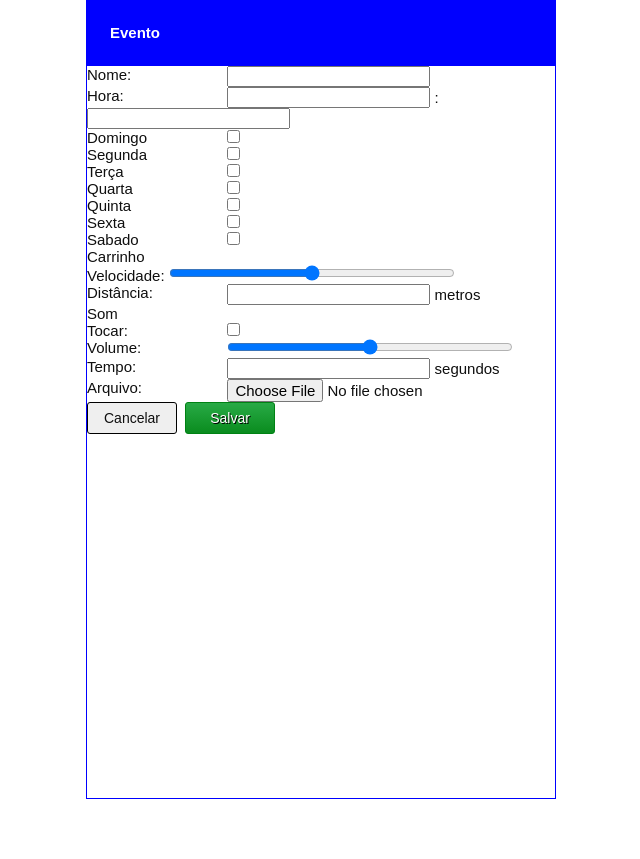
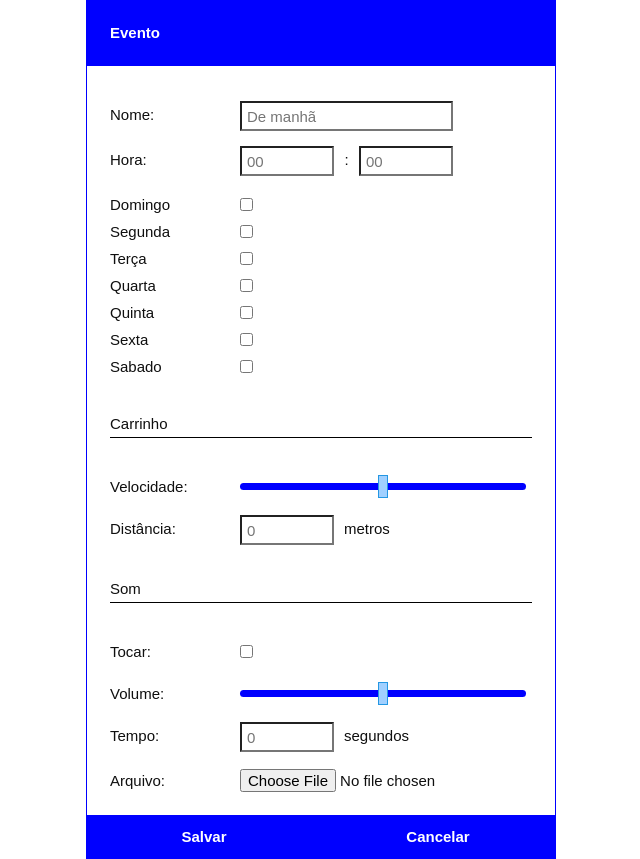
Before and after one commit to ricardoboing/TCC, a PHP site: page /evento.html in a window 1280 px wide. Shown: the whole page, without its empty margins (319-959 px from the left). Before the commit the page ends 799 px from the top, so only its background shows below. Run offline with PHP 8.4, Linux system fonts and the light colour scheme.

Commit message:
Implementacoes referentes a interface web (html/css).

```diff
--- a/Codigo/Web/css/style.css
+++ b/Codigo/Web/css/style.css
@@ -16,6 +16,52 @@ div.centralizado {
 input[type='file'],
 input[type='range'] {
 	width: 286px;
+}
+input[type='number'] {
+	width: 80px;
+}
+input[type='number'],
+input[type='text'] {
+	height: 20px;
+	padding: 3px 5px;
+	border-width: 2px;
+}
+
+/* ----------- Input[range] ----------- */
+input[type='range'] {
+	-webkit-appearance: none;
+	background-color: blue;
+	margin: 10px 0;
+	border-radius: 5px;
+	height: 7px;
+	cursor: pointer;
+}
+input[type=range]:focus {
+	outline: none;
+}
+input[type=range]::-webkit-slider-thumb {
+	width: 10px;
+	height: 23px;
+	border: 1px solid #2497E3;
+	background-color: #A1D0FF;
+	-webkit-appearance: none;
+	box-shadow: 0px 0px 0px #000000;
+}
+input[type=range]::-ms-thumb {
+	width: 10px;
+	height: 23px;
+	border: 1px solid #2497E3;
+	background-color: #A1D0FF;
+	-webkit-appearance: none;
+	box-shadow: 0px 0px 0px #000000;
+}
+input[type=range]::-moz-range-thumb {
+	width: 10px;
+	height: 23px;
+	border: 1px solid #2497E3;
+	background-color: #A1D0FF;
+	-webkit-appearance: none;
+	box-shadow: 0px 0px 0px #000000;
 }
 
 /* ----------- Button ----------- */
@@ -102,13 +148,26 @@ header span {
 main {
 	width: 468px;
 	min-height: 732px;
+	padding-bottom: 60px;
 	float: left;
 	border: 1px blue solid;
 	position: relative;
 }
 main section {
+	width: 422px;
+	float: left;
+	padding: 0px 23px;
+	margin-top: 20px;
+}
+main div {
 	width: 100%;
 	float: left;
+	margin-top: 15px;
+}
+main section div div {
+	width: auto;
+	display: table;
+	margin: 0px;
 }
 main div.titulo {
 	width: 100%;
@@ -118,18 +177,26 @@ main div.titulo {
 	padding-bottom: 5px;
 }
 main label {
-	width: 30%;
+	width: 130px;
+	height: 27px;
+	display: table-cell;
+	vertical-align: middle;
+}
+main button {
+	width: 91px;
+	float: left;
+	margin-right: 5px;
+	font-size: 14px;
+}
+main section input {
 	float: left;
 }
-main button {
-	width: 90px;
-	float: left;
-	margin-right: 8px;
-	font-size: 14px;
+main section input[type='rangee'] {
+	height: 27px;
 }
-main section {
-	width: 422px;
-	padding: 0px 23px;
+main section input[type='file'] {
+	height: 25px;
+	padding-top: 2px;
 }
 main section.menu {
 	width: 100%;
@@ -150,18 +217,11 @@ main section.menu a {
 	background-color: blue;
 }
 
-
-/* ----------- Main.Index ----------- */
-main.index div {
-	width: 100%;
-	float: left;
-	margin-top: 15px;
-}
-
 /* ----------- Main.Listar_Evento ----------- */
 main.listar_evento section {
 	width: 100%;
 	padding: 0px;
+	margin: 0px;
 }
 main.listar_evento section table {
 	width: 100%;
@@ -204,3 +264,39 @@ main.listar_evento section table ul li {
 main.listar_evento section table td.nome ul li span {
 	font-size: 14px;
 }
+
+/* ----------- Main.Evento ----------- */
+
+main.evento section.evento ul,
+main.evento section.evento li {
+	width: 100%;
+	float: left;
+}
+
+main.evento section div.hora span {
+	width: 25px;
+	text-align: center;
+}
+main.evento section div.tempo span,
+main.evento section div.distancia span {
+	margin-left: 10px;
+}
+
+
+main.evento section div div span {
+	float: none;
+	display: table-cell;
+	vertical-align: middle;
+}
+main.evento section div div span,
+main.evento section input[type='checkbox'] {
+	height: 27px;
+}
+
+
+
+main.evento section.som input[type='number'],
+main.evento section.carrinho input[type='number'] {
+	vertical-align: bottom;
+	margin-right: 10px;
+}
--- a/Codigo/Web/evento.html
+++ b/Codigo/Web/evento.html
@@ -9,91 +9,133 @@
 		<header>
 			<span>Evento</span>
 		</header>
-		<main>
-			<form>
+		<main class="evento">
+			<section class="evento">
+				<div>
 					<div>
 						<label for="nome">Nome:</label>
-					<input type="text" name="nome" id="nome">
 					</div>
+					<input type="text" name="nome" id="nome" placeholder="De manhã">
+				</div>
+				<div class="hora">
 					<div>
 						<label for="nome">Hora:</label>
-					<input type="text" name="nome" id="hora_hora">
+					</div>
+					<input type="number" name="nome" id="hora_hora" placeholder="00">
+					<div>
 						<span>:</span>
-					<input type="text" name="nome" id="hora_minuto">
+					</div>
+					<input type="number" name="nome" id="hora_minuto" placeholder="00">
 				</div>
 				<div>
 					<ul>
 						<li>
+							<div>
 								<label for="dia_domingo">Domingo</label>
+							</div>
 							<input type="checkbox" name="dia_domingo">
 						</li>
 						<li>
+							<div>
 								<label for="dia_segunda">Segunda</label>
+							</div>
 							<input type="checkbox" name="dia_segunda">
 						</li>
 						<li>
+							<div>
 								<label for="dia_terca">Terça</label>
+							</div>
 							<input type="checkbox" name="dia_terca">
 						</li>
 						<li>
+							<div>
 								<label for="dia_quarta">Quarta</label>
+							</div>
 							<input type="checkbox" name="dia_quarta">
 						</li>
 						<li>
+							<div>
 								<label for="dia_quinta">Quinta</label>
+							</div>
 							<input type="checkbox" name="dia_quinta">
 						</li>
 						<li>
+							<div>
 								<label for="dia_sexta">Sexta</label>
+							</div>
 							<input type="checkbox" name="dia_sexta">
 						</li>
 						<li>
+							<div>
 								<label for="dia_sabado">Sabado</label>
+							</div>
 							<input type="checkbox" name="dia_sabado">
 						</li>
 					</ul>
 				</div>
-				<div>
-					<div>
+			</section>
+			<section class="carrinho">
+				<div class="titulo">
 					<span>Carrinho</span>
 				</div>
 				<div>
-						<span>Velocidade:</span>
+					<div>
+						<label>Velocidade:</label>
+					</div>
 					<input type="range" name="carrinho_velocidade">
 				</div>
+				<div class="distancia">
 					<div>
 						<label for="carrinho_distancia">Distância:</label>
-						<input type="number" name="carrinho_distancia" id="carrinho_distancia">
+					</div>
+					<input type="number" name="carrinho_distancia" id="carrinho_distancia" placeholder="0">
+					<div>
 						<span>metros</span>
+					</div>
+				</div>
+			</section>
+			<section class="som">
+				<div class="titulo">
+					<span>Som</span>
+				</div>
+				<div>
+					<div>
+						<label for="som_tocar">Tocar:</label>
+					</div>
+					<input type="checkbox" name="som_tocar" id="som_tocar">
+				</div>
+				<div>
+					<div>
+						<label for="som_volume">Volume:</label>
+					</div>
+					<input type="range" name="som_tempo" id="som_volume">
+				</div>
+				<div class="tempo">
+					<div>
+						<label for="som_tempo">Tempo:</label>
+					</div>
+					<input type="number" name="som_tempo" id="som_tempo" placeholder="0">
+					<div>
+						<span>segundos</span>
 					</div>
 				</div>
 				<div>
 					<div>
-						<span>Som</span>
+						<label for="som_arquivo">Arquivo:</label>
 					</div>
-					<div>
-						<label for="som_tocar">Tocar:</label>
-						<input type="checkbox" name="som_tocar" id="som_tocar">
-					</div>
-					<div>
-						<label for="som_volume">Volume:</label>
-						<input type="range" name="som_tempo" id="som_volume">
-					</div>
-					<div>
-						<label for="som_tempo">Tempo:</label>
-						<input type="number" name="som_tempo" id="som_tempo">
-						<span>segundos</span>
-					</div>
-					<div>
-						<label for="som_arquivo">Arquivo:</label>
 					<input type="file" name="som_arquivo" id="som_arquivo">
 				</div>
-				</div>
-				<div>
-					<button type="button">Cancelar</button>
-					<button type="submit">Salvar</button>
-				</div>
-			</form>
+			</section>
+			<section class="menu">
+				<ul>
+					<li>
+						<a href="javascript: void(0);">Salvar</a>
+					</li>
+					<li>
+						<a href="index.html">Cancelar</a>
+					</li>
+				</ul>
+			</section>
 		</main>
 	</div>
 </body>
```
Also changed, not shown: Codigo/Web/index.html (+10 -4 lines). Lines whose indentation alone changed are shown as unchanged.
